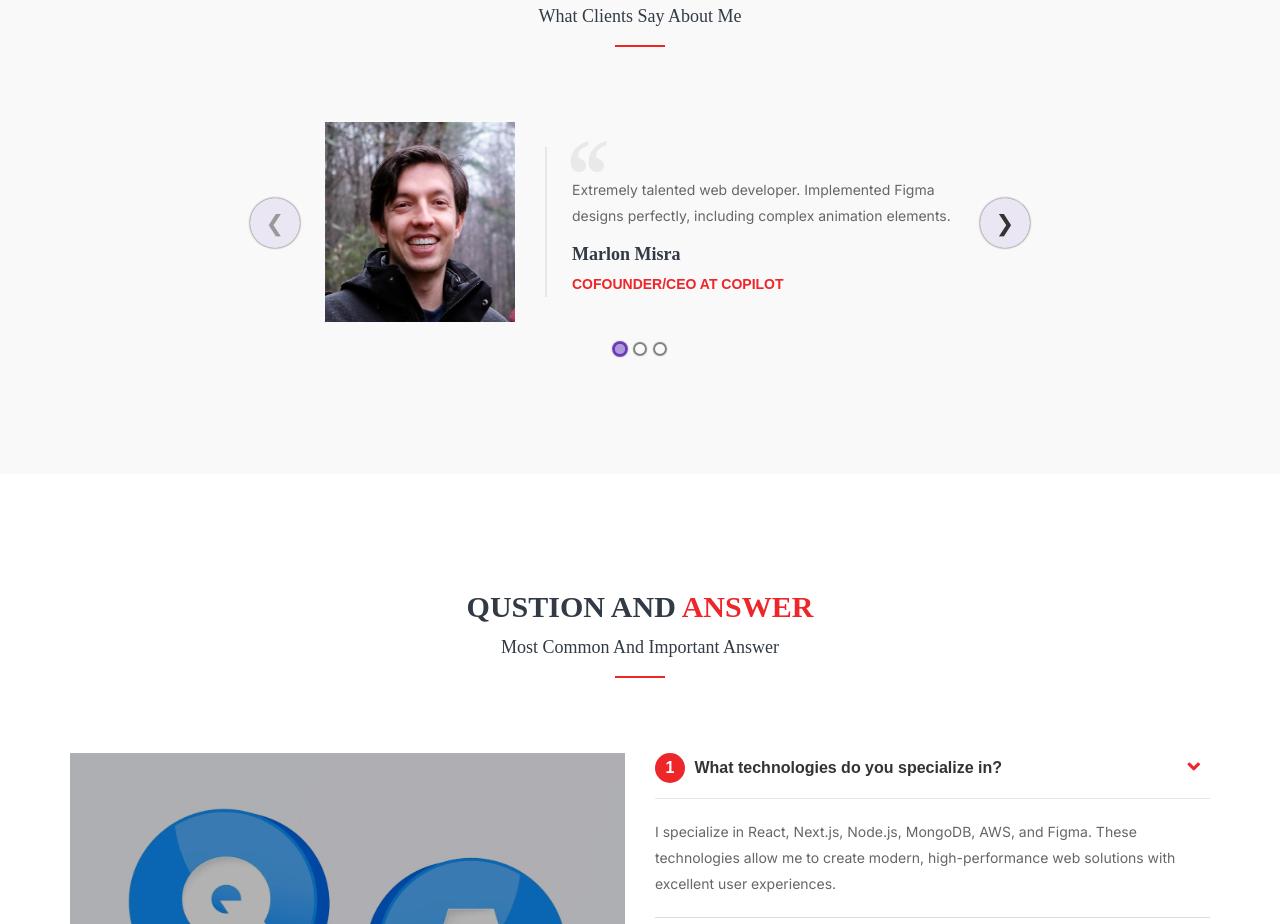
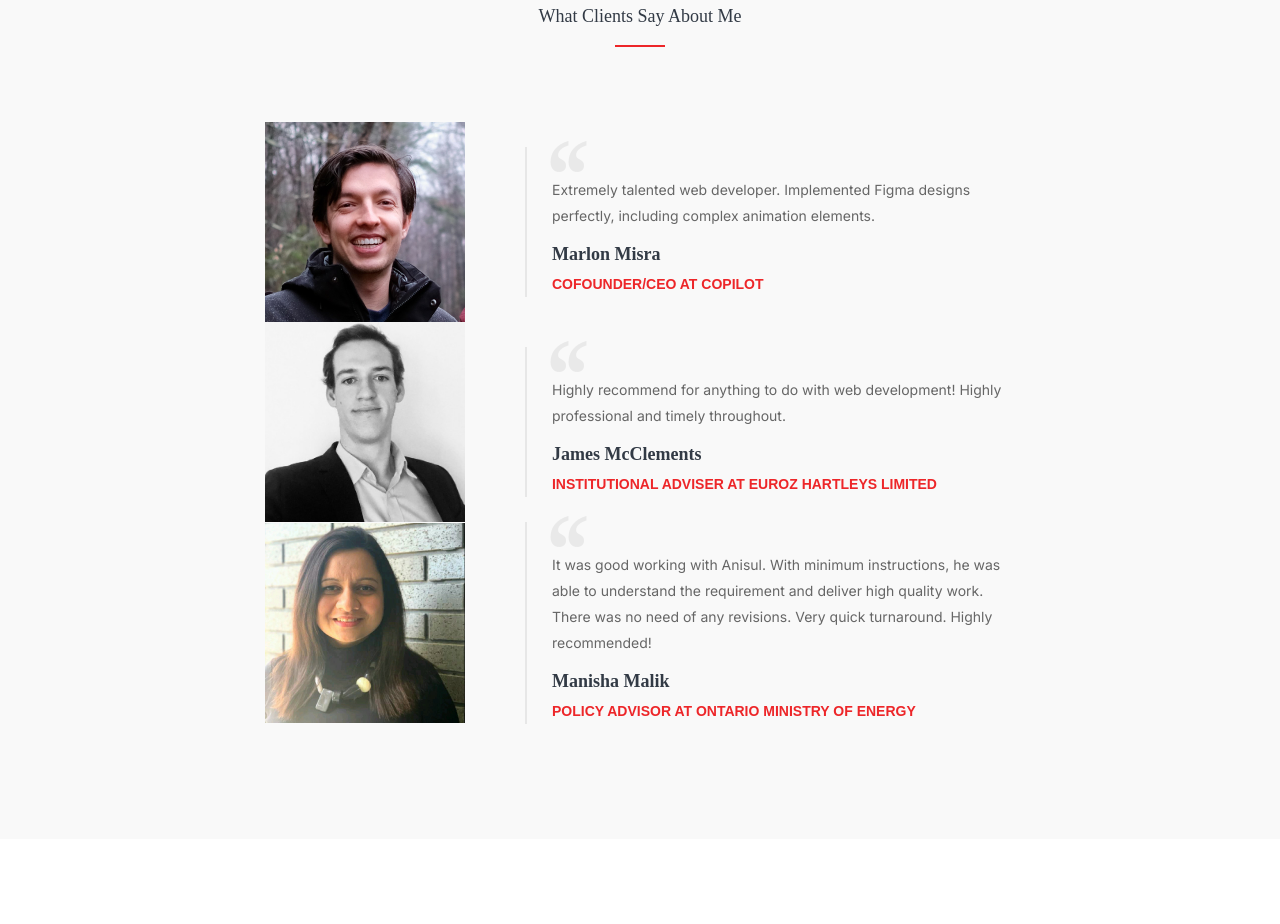
Before and after one commit to anisulkibria/anisulkibria.com, a Next.js app: page / in a window 1280 px wide. Shown: the part 6220-7144 px from the top of the page. Built offline with nearby package versions, Linux system fonts and the light colour scheme.

Commit message:
Carousel removed from Testimonials

```diff
--- a/app/components/Testimonials.tsx
+++ b/app/components/Testimonials.tsx
@@ -1,7 +1,5 @@
-"use client";
 import React from 'react'
 import Image from 'next/image'
-import Carousel from 'react-elastic-carousel'
 
 const Testimonials = () => {
   return (
@@ -19,7 +17,6 @@ const Testimonials = () => {
                 <div className="col-md-8 col-md-offset-2">
                     <div className="row">
                         <div className="testimonial-items owl-carousel owl-theme">
-                            <Carousel>
                             <div className="testimonial-item">
                                 <div className="thumb col-md-4">
                                     <Image width={200} height={200} src="/img/marlon.jpeg" alt="Thumb" />
@@ -62,7 +59,6 @@ const Testimonials = () => {
                                     </div>
                                 </div>
                             </div>
-                            </Carousel>
                         </div>
                     </div>
                 </div>
--- a/package.json
+++ b/package.json
@@ -21,8 +21,6 @@
     "postcss": "8.4.24",
     "react": "18.2.0",
     "react-dom": "18.2.0",
-    "react-elastic-carousel": "^0.11.5",
-    "styled-components": "^6.0.8",
     "tailwindcss": "3.3.2",
     "typescript": "5.1.3"
   }
```
